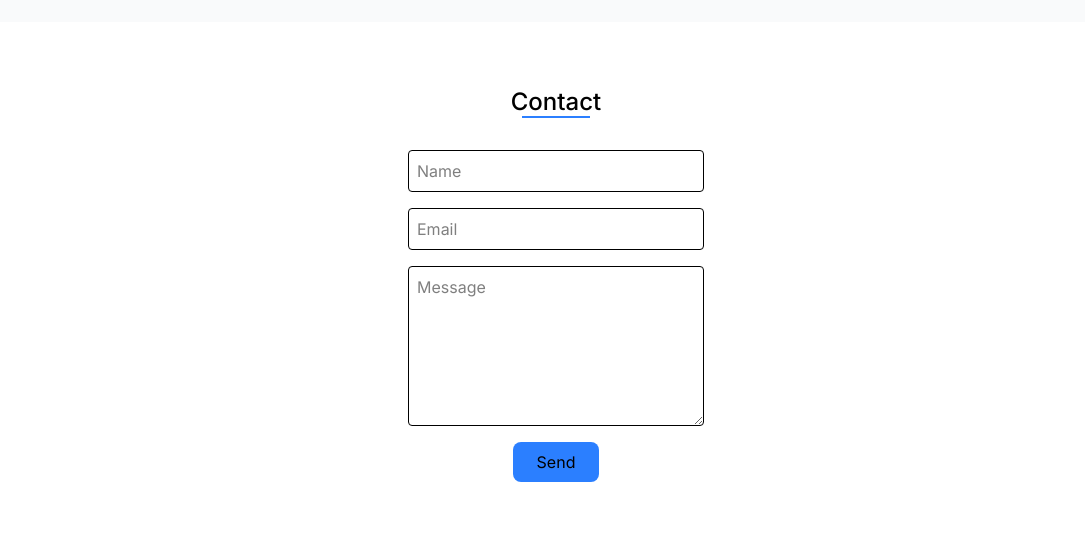
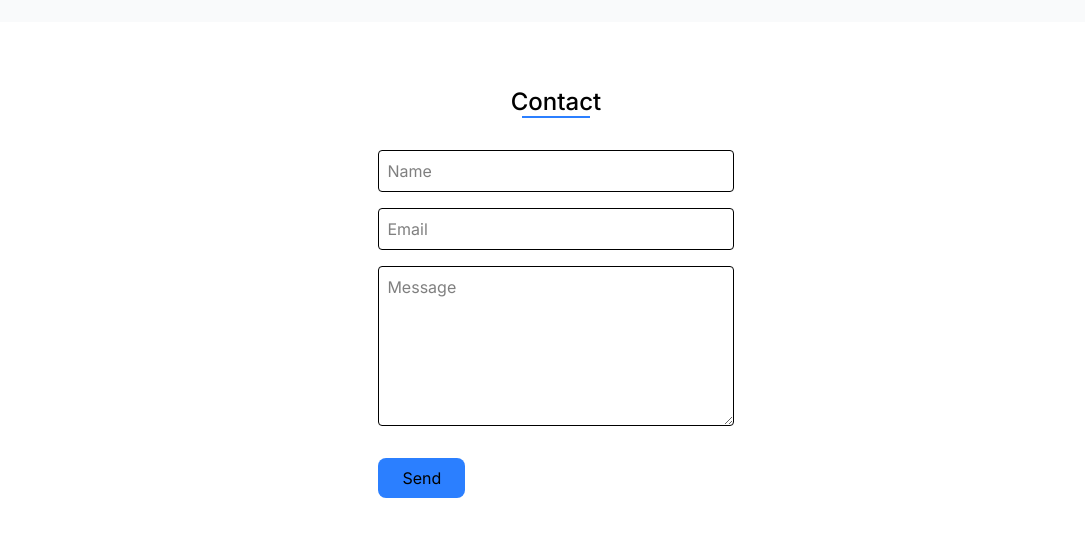
Before and after one commit to Abhay-77/My-portfolio, a React (Vite) app: page / in a window 1280 px wide. Shown: the part 1854-2390 px from the top of the page, without its empty margins (84-1169 px from the left). Built offline with nearby package versions, Linux system fonts and the light colour scheme; a web font is replaced by a local one.

Commit message:
contact functionality added

```diff
--- a/src/App.jsx
+++ b/src/App.jsx
@@ -1,8 +1,9 @@
-import React from "react";
+import { useState } from "react";
 import Navbar from "../components/Navbar";
 import { LuGithub } from "react-icons/lu";
 import { FaInstagram } from "react-icons/fa";
 import { CiLinkedin } from "react-icons/ci";
+import clsx from "clsx";
 
 const App = () => {
   const skills = [
@@ -11,6 +12,31 @@ const App = () => {
     "Java programming",
     "Python programming",
   ];
+
+  const [result, setResult] = useState("");
+
+  const onSubmit = async (event) => {
+    event.preventDefault();
+    setResult("Sending....");
+    const formData = new FormData(event.target);
+
+    formData.append("access_key", import.meta.env.VITE_PUBLIC_ACCESS_KEY);
+
+    const response = await fetch("https://api.web3forms.com/submit", {
+      method: "POST",
+      body: formData,
+    });
+
+    const data = await response.json();
+
+    if (data.success) {
+      setResult("Message sent.");
+      event.target.reset();
+    } else {
+      setResult("Error sending message.Try again!");
+    }
+  };
+
   return (
     <>
       <Navbar />
@@ -80,13 +106,24 @@ const App = () => {
           </h2>
           <ul className="text-lg list-disc p-4">
             {skills.map((skill) => (
-              <li className="">{skill}</li>
+              <li className="" key={skill}>
+                {skill}
+              </li>
             ))}
           </ul>
         </div>
-        <img src="/skills_image.png" className="m-6 rounded-4xl size-96" alt="" />
+        <img
+          src="/skills_image.png"
+          className="m-6 rounded-4xl size-96"
+          alt=""
+        />
       </section>
-      <section id="contact" className="flex flex-col items-center p-12 gap-4">
+      <section id="contact" className="flex justify-center p-12">
+        <form
+          onSubmit={onSubmit}
+          method="post"
+          className="flex flex-col w-[30%] gap-4 items-center"
+        >
           <h2
             className="relative after:block after:h-[2px] after:w-3/4 after:bg-blue-500
         after:absolute after:left-[12.5%] after:bottom-0 font-medium text-2xl m-4"
@@ -95,16 +132,34 @@ const App = () => {
           </h2>
           <input
             type="text"
+            name="name"
             placeholder="Name"
-          className="p-2 rounded w-1/4 border"
+            className="p-2 rounded w-full border"
+            required
           />
           <input
-          type="text"
+            type="email"
+            name="email"
             placeholder="Email"
-          className="p-2 rounded w-1/4 border"
+            className="p-2 rounded w-full border"
+            required
           />
-        <textarea placeholder="Message" className="p-2 rounded w-1/4 border h-40" />
-        <button type="submit" className="bg-blue-500 px-6 py-2 rounded-lg">Send</button>
+          <textarea
+            placeholder="Message"
+            name="message"
+            className="p-2 rounded w-full border h-40"
+            required
+          />
+          <span className={clsx("self-start",{
+            "text-red-500" : result.startsWith("Error")
+          })}>{result}</span>
+          <button
+            type="submit"
+            className="bg-blue-500 px-6 py-2 rounded-lg self-start"
+          >
+            Send
+          </button>
+        </form>
       </section>
     </>
   );
```
Also changed, not shown: 1 other file (tests, documents, lock files or other folders). Lines whose indentation alone changed are shown as unchanged.
